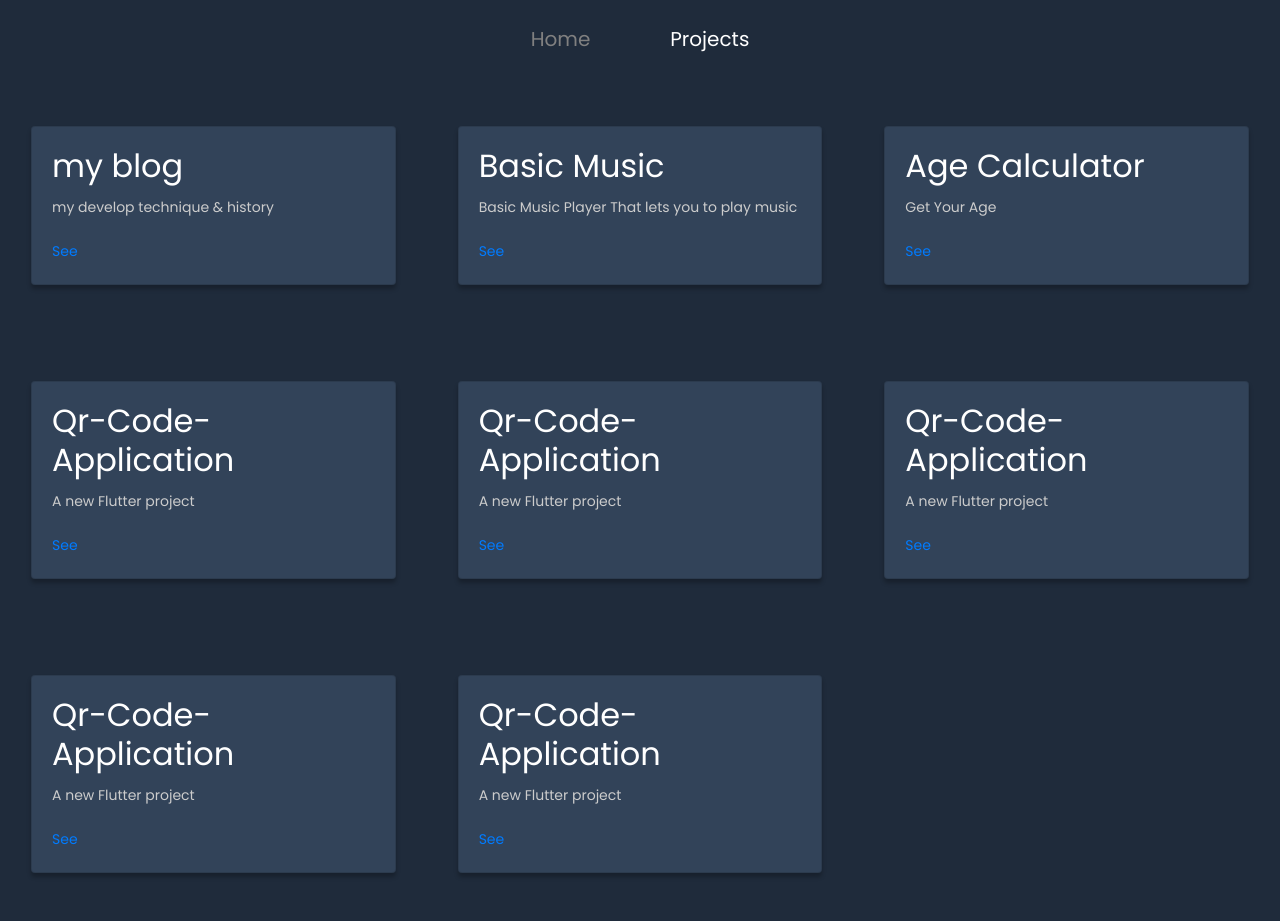
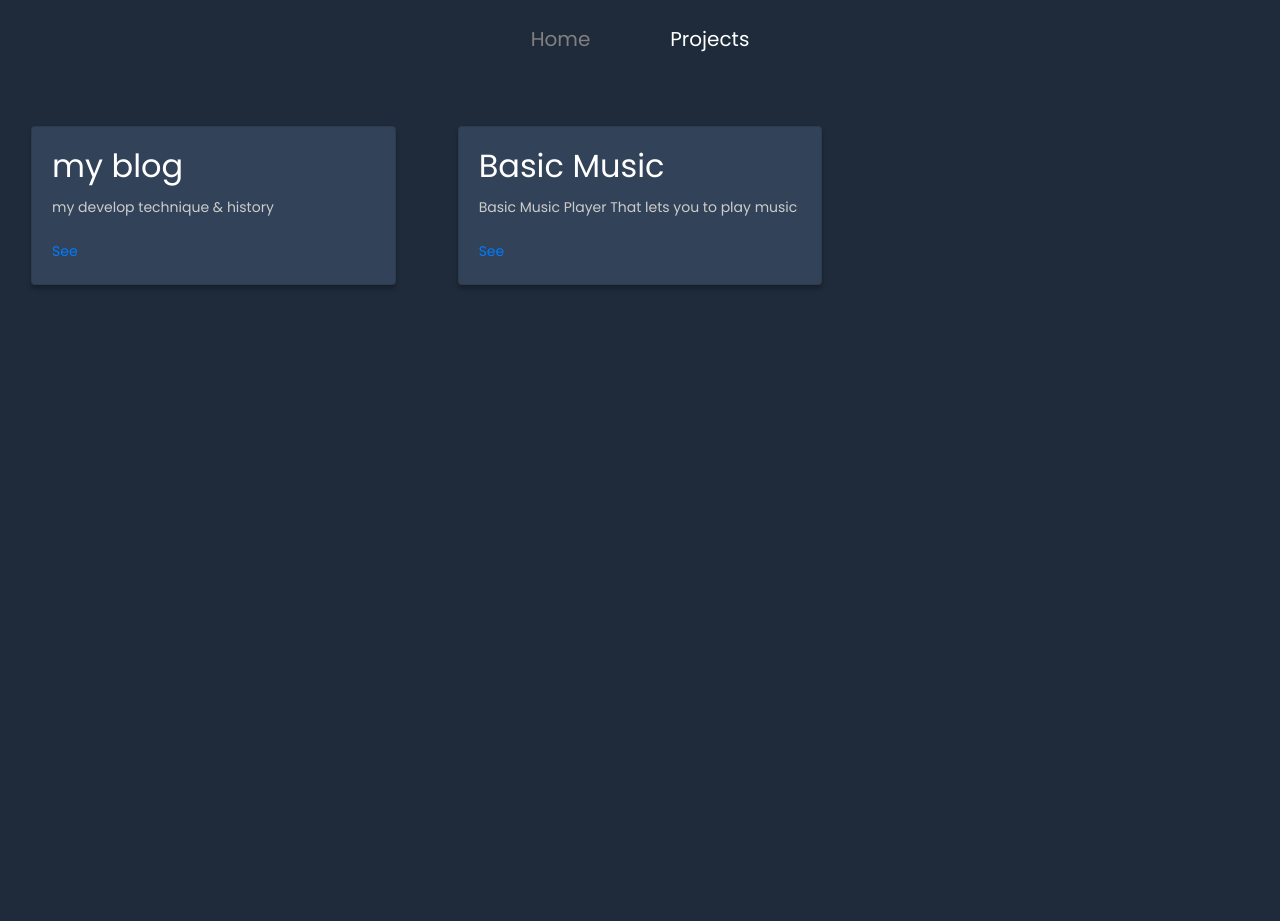
Before and after one commit to sm9171/developBlog, a Gatsby site: page /projects in a window 1280 px wide. After the commit the page ends 800 px from the top, so only its background shows below. Built offline with nearby package versions, Linux system fonts and the light colour scheme; Gatsby itself is replaced by a stand-in of ours.

Commit message:
20200120-2

```diff
--- a/content/projects.yaml
+++ b/content/projects.yaml
@@ -5,27 +5,3 @@
 - title: Basic Music
   subtitle: Basic Music Player That lets you to play music
   link: https://github.com/Mr404Found/Basic-Music-Player
-
-- title: Age Calculator
-  subtitle: Get Your Age
-  link: https://github.com/Mr404Found/AgeCalculator
-
-- title: Qr-Code-Application
-  subtitle: A new Flutter project
-  link: https://github.com/Mr404Found/Qr-Code-Application
-
-- title: Qr-Code-Application
-  subtitle: A new Flutter project
-  link: https://github.com/Mr404Found/Qr-Code-Application
-
-- title: Qr-Code-Application
-  subtitle: A new Flutter project
-  link: https://github.com/Mr404Found/Qr-Code-Application
-
-- title: Qr-Code-Application
-  subtitle: A new Flutter project
-  link: https://github.com/Mr404Found/Qr-Code-Application
-
-- title: Qr-Code-Application
-  subtitle: A new Flutter project
-  link: https://github.com/Mr404Found/Qr-Code-Application
--- a/src/pages/index.js
+++ b/src/pages/index.js
@@ -11,7 +11,7 @@ function index() {
       <Info />
       <Helmet>
         <meta charSet="utf-8" />
-        <title>Home | Naccoon</title>
+        <title>홈</title>
       </Helmet>
     </div>
   )
--- a/src/pages/projects.js
+++ b/src/pages/projects.js
@@ -13,7 +13,7 @@ function Projects({ data }) {
       <Appbar />
       <Helmet>
         <meta charSet="utf-8" />
-        <title>Projects | Naccoon</title>
+        <title>프로젝트</title>
       </Helmet>
       <div className="row">
         {projectList.map(({ node }) => {
```
Also changed, not shown: src/components/info.js (+5 -6 lines).
